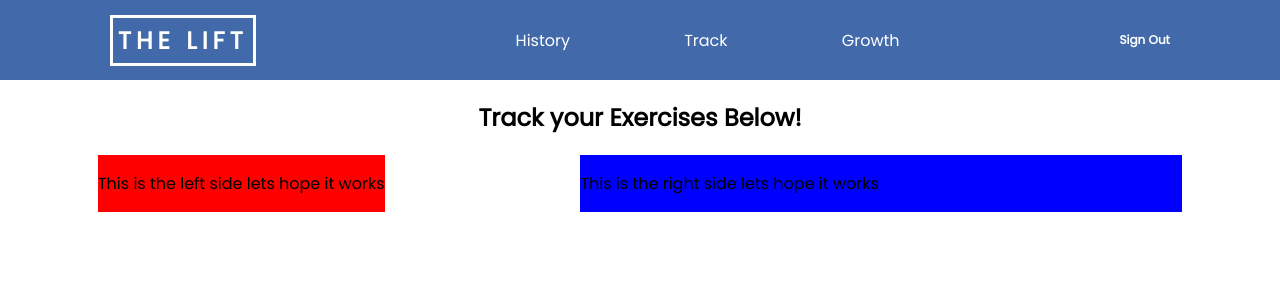
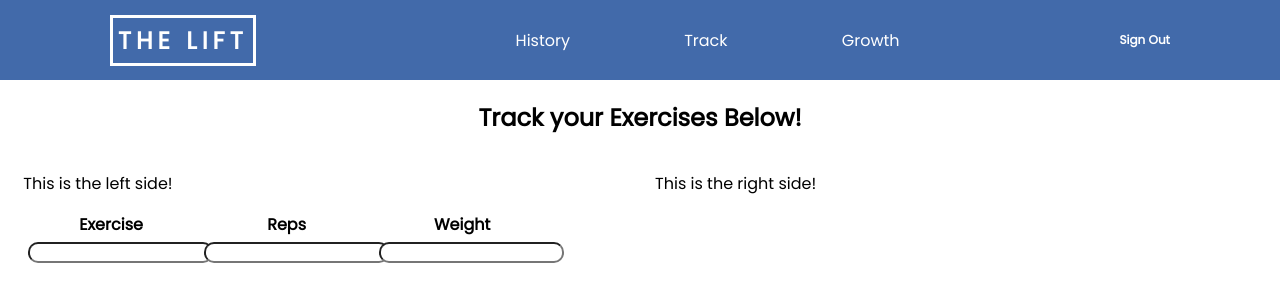
Before and after one commit to abaker138/lift-app, a React (Create React App) app: page / in a window 1280 px wide. Shown: the top 302 px of the page. Built offline with nearby package versions, Linux system fonts and the light colour scheme.

Commit message:
Working Input forms

```diff
--- a/public/index.html
+++ b/public/index.html
@@ -36,4 +36,5 @@
       To create a production bundle, use `npm run build` or `yarn build`.
     -->
   </body>
+
 </html>
--- /dev/null
+++ b/src/Components/ExerciseInput/ExerciseInput.css
@@ -0,0 +1,28 @@
+form input {
+	margin: 5px;
+	border-radius: 10px;
+	outline: none;
+
+}
+
+form {
+	display: flex;
+}
+
+form h4 {
+	margin: 0px;
+	text-align: center;
+}
+
+.repsInput {
+	width: 30%;
+	box-sizing:
+}
+
+.weightInput {
+	width: 30%;
+}
+
+.exInput {
+	width: 30%;
+}
--- /dev/null
+++ b/src/Components/ExerciseInput/ExerciseInput.js
@@ -0,0 +1,31 @@
+import React from 'react';
+import './ExerciseInput.css';
+
+const exerciseInput = () => {
+	return (
+	<div>
+
+		<form>
+
+			<div className='exInput'>
+				<h4> Exercise </h4>
+				<input type='text' name='name' />
+			</div>
+
+			<div className='repsInput'>
+				<h4> Reps </h4>
+				<input type='number' name='reps' />
+			</div>
+
+			<div className='weightInput'>
+				<h4> Weight </h4>
+				<input type='number' name='weight' />
+			</div>
+
+		</form>
+
+	</div>
+		)
+}
+
+export default exerciseInput;
--- a/src/Components/Navigation/nav.css
+++ b/src/Components/Navigation/nav.css
@@ -26,6 +26,7 @@ img {
 	padding: 5px;
 	font-size: 3vh;
 	color: white;
+
 }
 
 .nav-list {
@@ -34,9 +35,11 @@ img {
 	width: 30%;
 	font-size: 2vh;
 	color: white;
+
 }
 
 .sign-out {
 	font-size: 1.5vh;
 	color: white;
+
 }
--- a/src/Components/Track/track.css
+++ b/src/Components/Track/track.css
@@ -9,10 +9,10 @@
 }
 
 .leftSide {
-	background-color: red;
+
 }
 
 .rightSide {
-	background-color: blue;
+
 	width: 47vw;
 }
--- a/src/Components/Track/track.js
+++ b/src/Components/Track/track.js
@@ -1,5 +1,7 @@
 import React, { Component } from 'react';
-import './track.css'
+import './track.css';
+import ExerciseInput from '../ExerciseInput/ExerciseInput.js';
+
 
 class Track extends Component {
 	constructor() {
@@ -17,12 +19,13 @@ class Track extends Component {
 			<div className='trackBody'>
 
 				<div className='leftSide'>
-					<p>This is the left side lets hope it works</p>
-					<exerciseData />
+					<p>This is the left side!</p>
+					<ExerciseInput />
+
 
 				</div>
 				<div className='rightSide'>
-					<p>This is the right side lets hope it works</p>
+					<p>This is the right side!</p>
 
 				</div>
 
```
Also changed, not shown: src/Components/ExerciseData/exerciseData.css (deleted), src/Components/ExerciseData/exerciseData.js (deleted).
